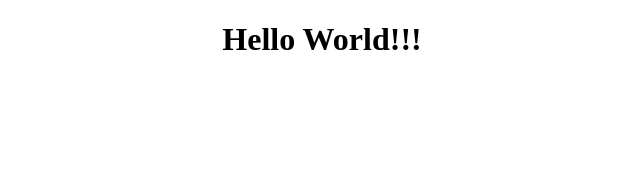
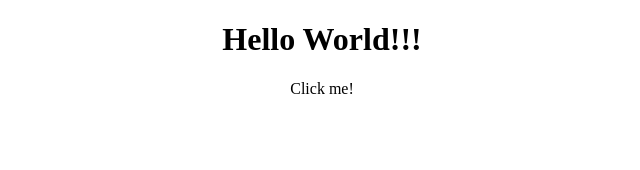
Before and after one commit to FCCColumbus/cbus-web, a React (Create React App) app: page / in a window 1280 px wide. Shown: the top 170 px of the page, without its empty margins (318-958 px from the left). Built offline with nearby package versions, Linux system fonts and the light colour scheme.

Commit message:
attempt to trigger eslint

```diff
--- a/src/App.js
+++ b/src/App.js
@@ -4,7 +4,7 @@ function App() {
   return (
     <div className="App">
       <h1>Hello World!!! </h1>
-      <a />
+      <a aria-hidden> Click me! </a>
     </div>
   );
 }
```
